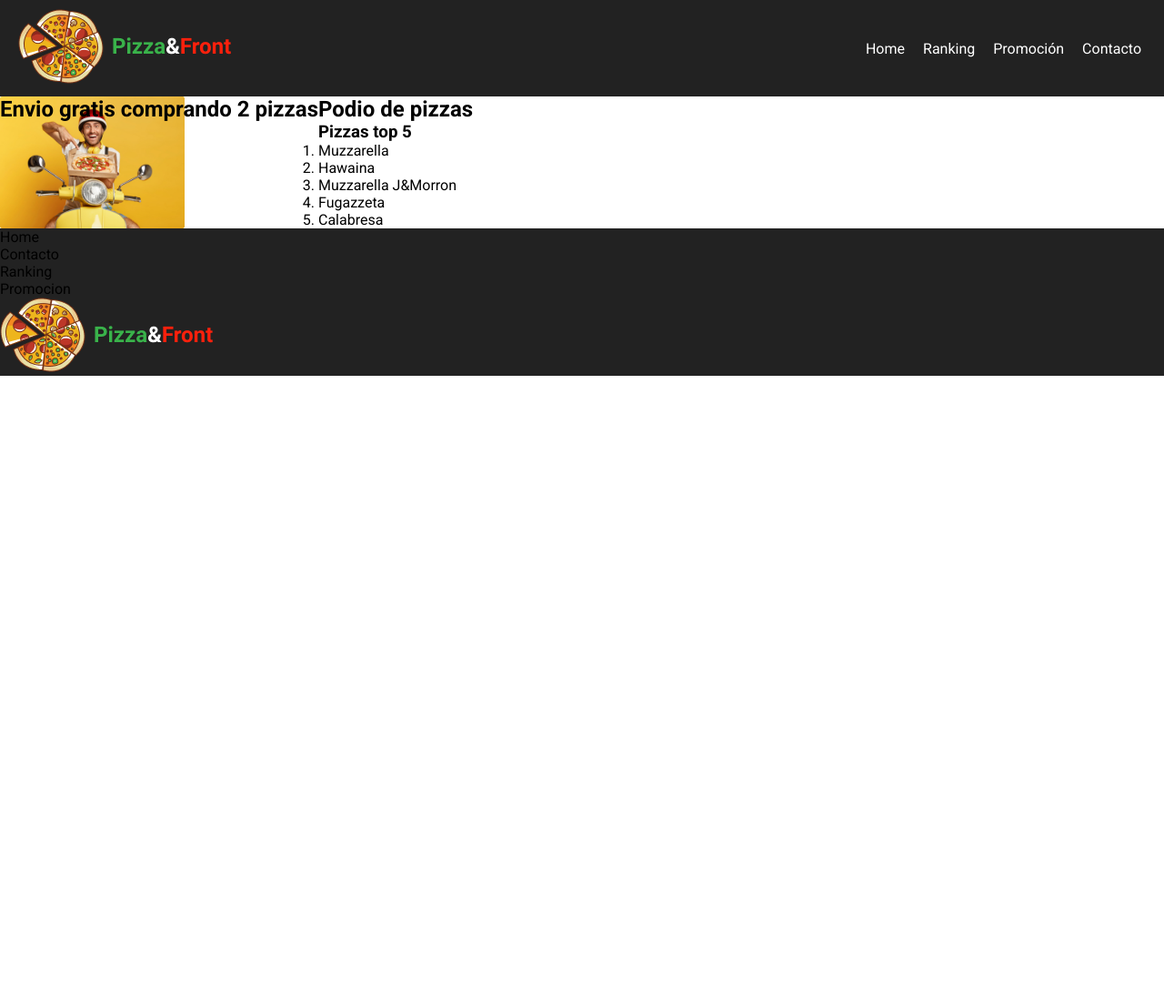
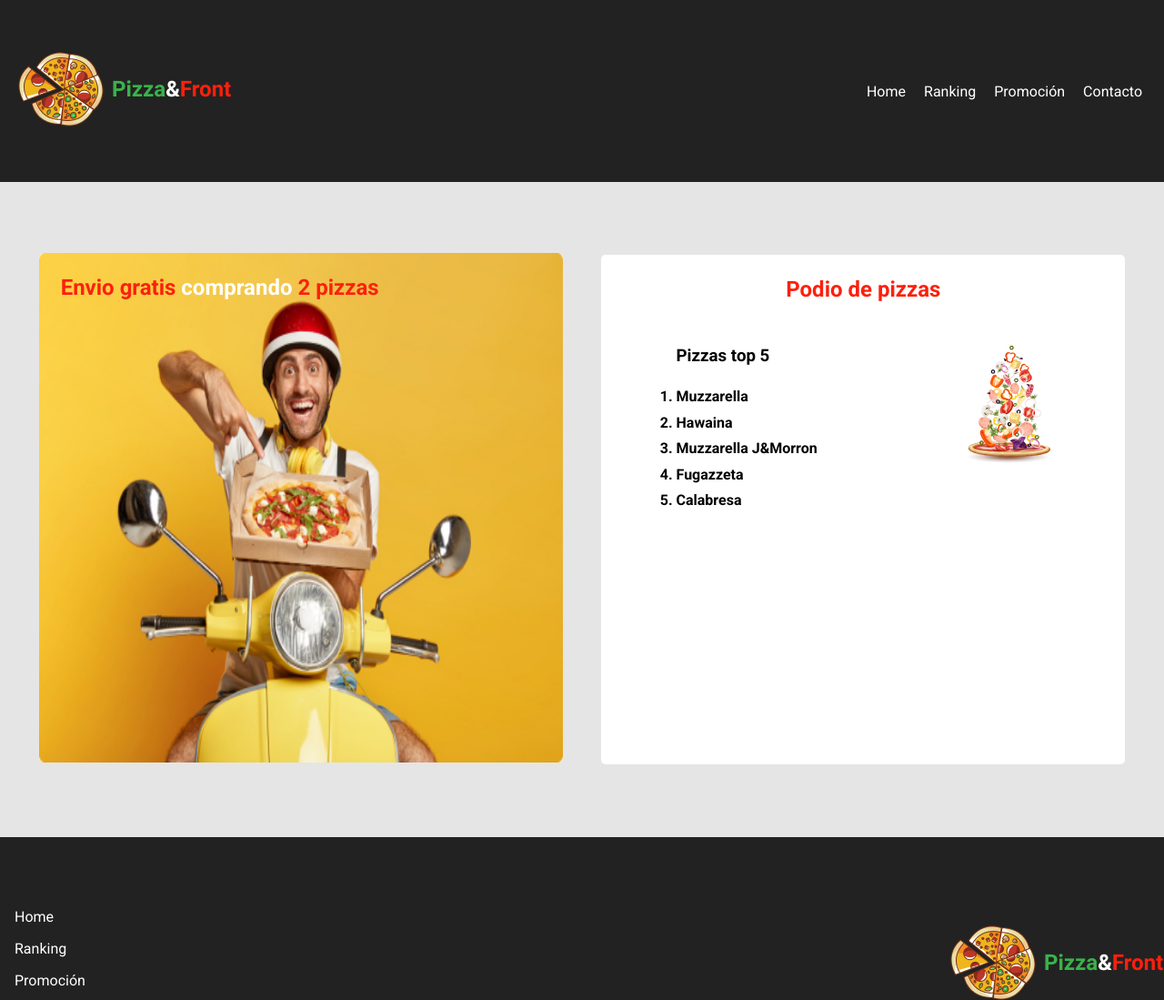
Before and after one commit to Drina2310/digital-house-frontendI, a plain HTML site: page c11a-pizzeria/index.html in a window 1280 px wide. Shown: the top 1099 px of the page at 91% size. Before the commit the page ends 800 px from the top, so only its background shows below. Drawn offline with Linux system fonts and the light colour scheme.

Commit message:
Agregando flex al main

```diff
--- a/c11a-pizzeria/css/style.css
+++ b/c11a-pizzeria/css/style.css
@@ -1,47 +1,115 @@
-@import url('https://fonts.googleapis.com/css2?family=Roboto:ital,wght@0,100;0,300;0,400;0,500;0,700;0,900;1,100;1,300;1,400;1,500;1,700;1,900&display=swap');
+@import url("https://fonts.googleapis.com/css2?family=Roboto:ital,wght@0,100;0,300;0,400;0,500;0,700;0,900;1,100;1,300;1,400;1,500;1,700;1,900&display=swap");
 
-*{
+* {
   box-sizing: border-box;
   margin: 0;
   padding: 0;
 }
 
-body{
-    font-family: 'Roboto', 'sans-serif';
+body {
+  font-family: "Roboto", "sans-serif";
 }
 
-header{
+header {
   display: flex;
   justify-content: space-between;
+  box-shadow: 0px 4px 4px rgba(0, 0, 0, 0.25);
 }
 
-.logo{
-    margin: 10px 20px;
+nav {
+  display: flex;
+  align-items: center;
+  gap: 1.25rem;
+  margin-right: 1.5rem;
 }
 
-nav{
-    display: flex;
-    align-items: center;
-    gap: 20px;
-    margin-right: 25px;
+a {
+  text-decoration: none;
+  color: #ffffff;
 }
 
-a{
-    text-decoration: none;
-    color: #FFFFFF;
+span {
+  color: #ffffff;
 }
 
-main{
+h2 {
+  color: #fc200c;
+}
+
+.logo {
+  margin: 0.625rem 1.25rem;
+}
+
+#head{
+  height: 25vh;
+}
+
+.card-pizza{
+  background: #ffffff;
+  width: 45%;
+  height: 70vh;
+  border-radius: 5px;
+}
+
+.card-pizza h2{
+  text-align: center;
+  margin-top: 1.5rem;
+  margin-bottom: 3rem;
+}
+
+.podio h3{
+  margin-bottom: 1.5rem;
+}
+
+.podio li{
+  margin-bottom: 0.6rem;
+  font-weight: bold;
+}
+
+.main-pizzas {
+  background-color: #e5e5e5;
   display: flex;
-    width: 1000px;
+  flex-flow: row wrap;
+  align-items: center;
+  justify-content: space-evenly;
+  min-height: 90vh;
+  width: 100%;
 }
-.delivery{
-    background-image: url("../img/delivery.jpg");
-    background-repeat: no-repeat;
-    background-size: contain;
+
+
+.podio{
+  display: flex;
+  justify-content: space-around;
+}
+
+.container-delivery {
+  position: relative;
+  width: 45%;
+}
+
+.container-delivery img{
+  width: 100%;
+  border-radius: 5px;
+  height: 70vh;
+}
+
+.envio {
+  position: absolute;
+  top: 1.5rem;
+  left: 1.5rem;
 }
 
 .fondo{
   background-color: #222222;
-    ;
+  box-shadow: 0px 4px 4px rgba(250, 4, 4, 0.25);
+  display: flex;
+  justify-content: space-between;
+  height: 35vh;
+  width: 100%;
+  align-items: center;
 }
+
+.fondo li{
+  list-style: none;
+  margin: 1rem;
+}
--- a/c11a-pizzeria/index.html
+++ b/c11a-pizzeria/index.html
@@ -8,7 +8,7 @@
     <link rel="stylesheet" href="./css/style.css">
 </head>
 <body>
-    <header class="fondo">
+    <header id="head" class="fondo">
         <div><img class="logo" src="./img/Logo.png" alt="Logo Pizza"></div>
 
         <nav>
@@ -20,14 +20,17 @@
     </header>
 
     <main>
-        <section class="delivery">
-            <h2>Envio gratis <span>comprando</span> 2 pizzas</h2>
-        </section>
-        <section>
+        <section class="main-pizzas">
+            <div class="container-delivery">
+                <h2 class="envio">Envio gratis <span>comprando</span> 2 pizzas</h2>
+                <img class="img-delivery" src="./img/delivery.jpg" alt="delivery pizzas">
+            </div>
+
+            <div class="card-pizza">
                 <h2>Podio de pizzas</h2>
-            <article>
+                <div class="podio">
+                    <div>
                         <h3>Pizzas top 5</h3>
-                <div>
                         <ol>
                             <li>Muzzarella</li>
                             <li>Hawaina</li>
@@ -36,21 +39,25 @@
                             <li>Calabresa</li>
                         </ol>
                     </div>
-            </article>
+                    <div>
+                        <img src="./img/PizzaFalling.jpg" alt="falling">
+                    </div>
+                </div>
+            </div>
         </section>
     </main>
 
-    <footer class="fondo">
-        <section>
+    <footer>
+        <section class="fondo">
             <ul>
-                <li>Home</li>
-                <li>Contacto</li>
-                <li>Ranking</li>
-                <li>Promocion</li>
+                <li><a href="#">Home</a></li>
+                <li><a href="#">Ranking</a></li>
+                <li><a href="#">Promoción</a></li>
+                <li><a href="#">Contacto</a></li>
             </ul>
-        </section>
-        <section>
+            <div>
                 <img src="./img/Logo.png" alt="Logo">
+            </div>
         </section>
     </footer>
 </body>
```
Lines whose indentation alone changed are shown as unchanged.
